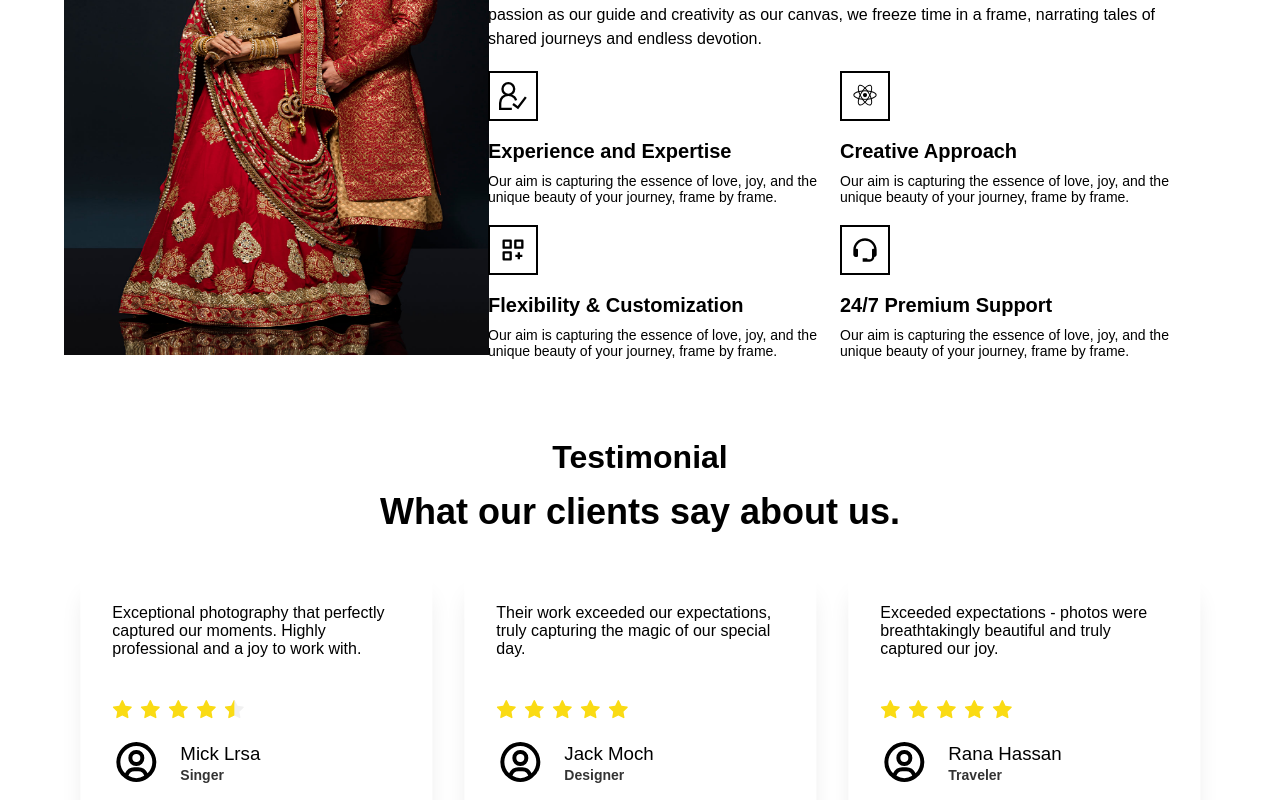
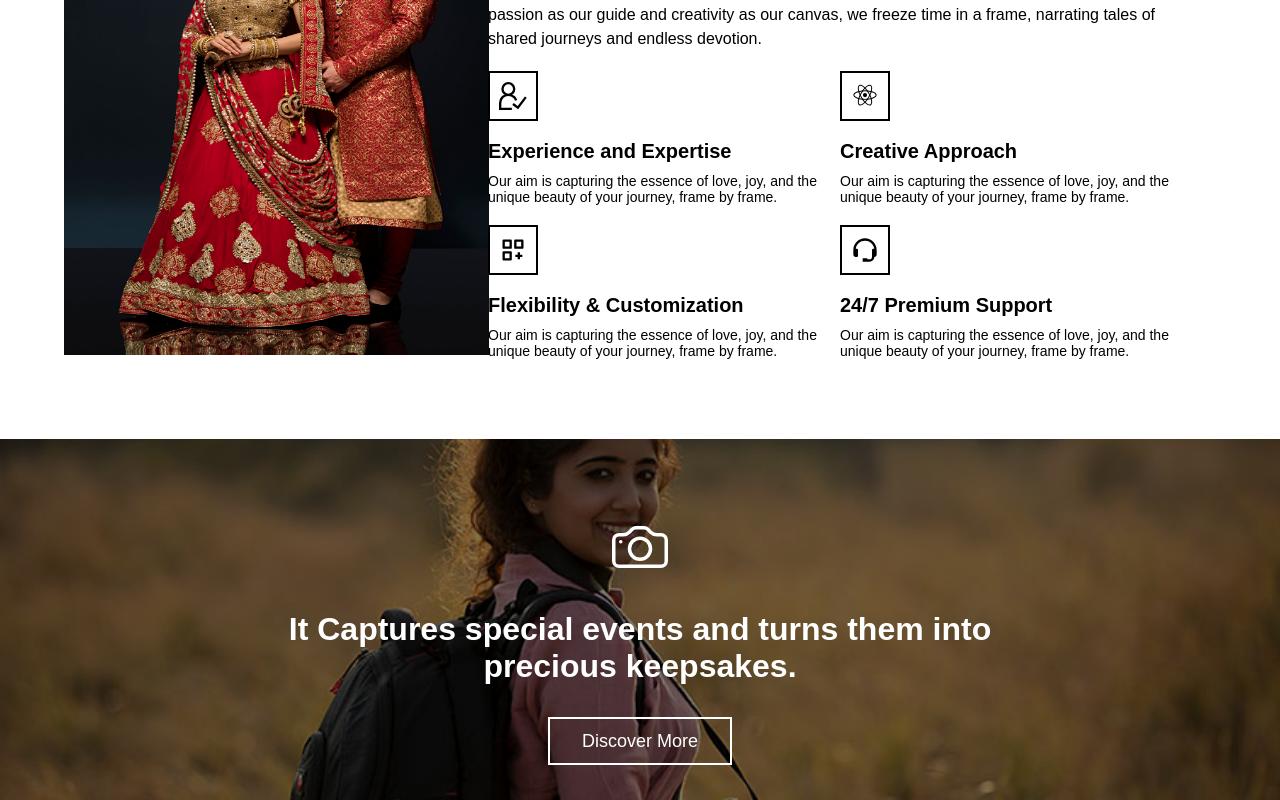
Before and after one commit to Ankan112/creative-crew, a Next.js app: page / in a window 1280 px wide. Shown: the part 2000-2800 px from the top of the page. Built offline with nearby package versions, Linux system fonts and the light colour scheme.

Commit message:
quote component added in home page

```diff
--- a/src/components/ui/Contact.jsx
+++ b/src/components/ui/Contact.jsx
@@ -1,5 +1,3 @@
-import { Button } from "antd";
-import Link from "next/link";
 import MainButton from "../shared/MainButton";
 
 const Contact = () => {
--- /dev/null
+++ b/src/components/ui/Quote.jsx
@@ -0,0 +1,29 @@
+import MainButton from "../shared/MainButton";
+import { BsCamera } from "react-icons/bs";
+const Quote = () => {
+  return (
+    <div
+      className="text-center bg-no-repeat bg-cover bg-center bg-fixed text-white py-20"
+      style={{
+        background:
+          "linear-gradient(0deg, rgba(0, 0, 0, 0.5), rgba(0, 0, 0, 0.5)), url('/camera-girl.jpg')",
+      }}
+    >
+      <div className="main-container">
+        <div>
+          <BsCamera size={56} />
+        </div>
+        <h1 className="w-full md:w-2/3 mx-auto my-8">
+          It Captures special events and turns them into precious keepsakes.
+        </h1>
+        <MainButton
+          name="Discover More"
+          link="/"
+          style="py-2 px-8 text-lg border-white text-white"
+        ></MainButton>
+      </div>
+    </div>
+  );
+};
+
+export default Quote;
--- a/src/components/ui/Testimonial.jsx
+++ b/src/components/ui/Testimonial.jsx
@@ -81,7 +81,7 @@ const Testimonial = () => {
   };
 
   return (
-    <div className="main-container">
+    <div className="main-container mt-10">
       <div className="text-center">
         <h1>Testimonial</h1>
         <h1 className="text-4xl w-full md:w-2/3 mx-auto mt-4">
--- a/src/pages/index.js
+++ b/src/pages/index.js
@@ -3,6 +3,7 @@ import Contact from "@/components/ui/Contact";
 import FAQ from "@/components/ui/FAQ";
 import Gallery from "@/components/ui/Gallery";
 import MainBanner from "@/components/ui/MainBanner";
+import Quote from "@/components/ui/Quote";
 import Service from "@/components/ui/Service";
 import Testimonial from "@/components/ui/Testimonial";
 import WhyChooseUs from "@/components/ui/WhyChooseUs";
@@ -13,6 +14,7 @@ export default function Home() {
       <MainBanner />
       <Service />
       <WhyChooseUs />
+      <Quote />
       <Testimonial />
       <Gallery />
       <FAQ />
```
